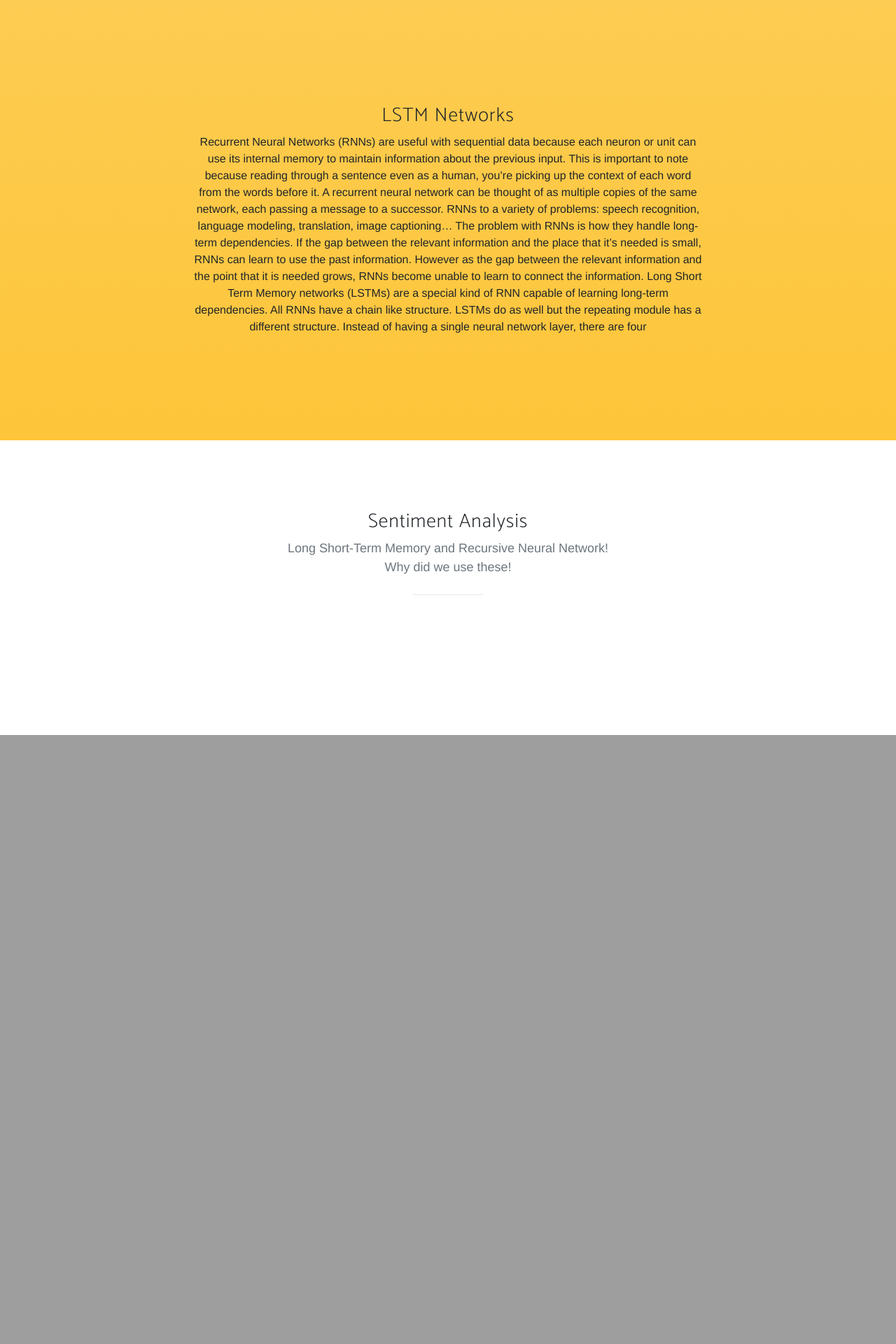
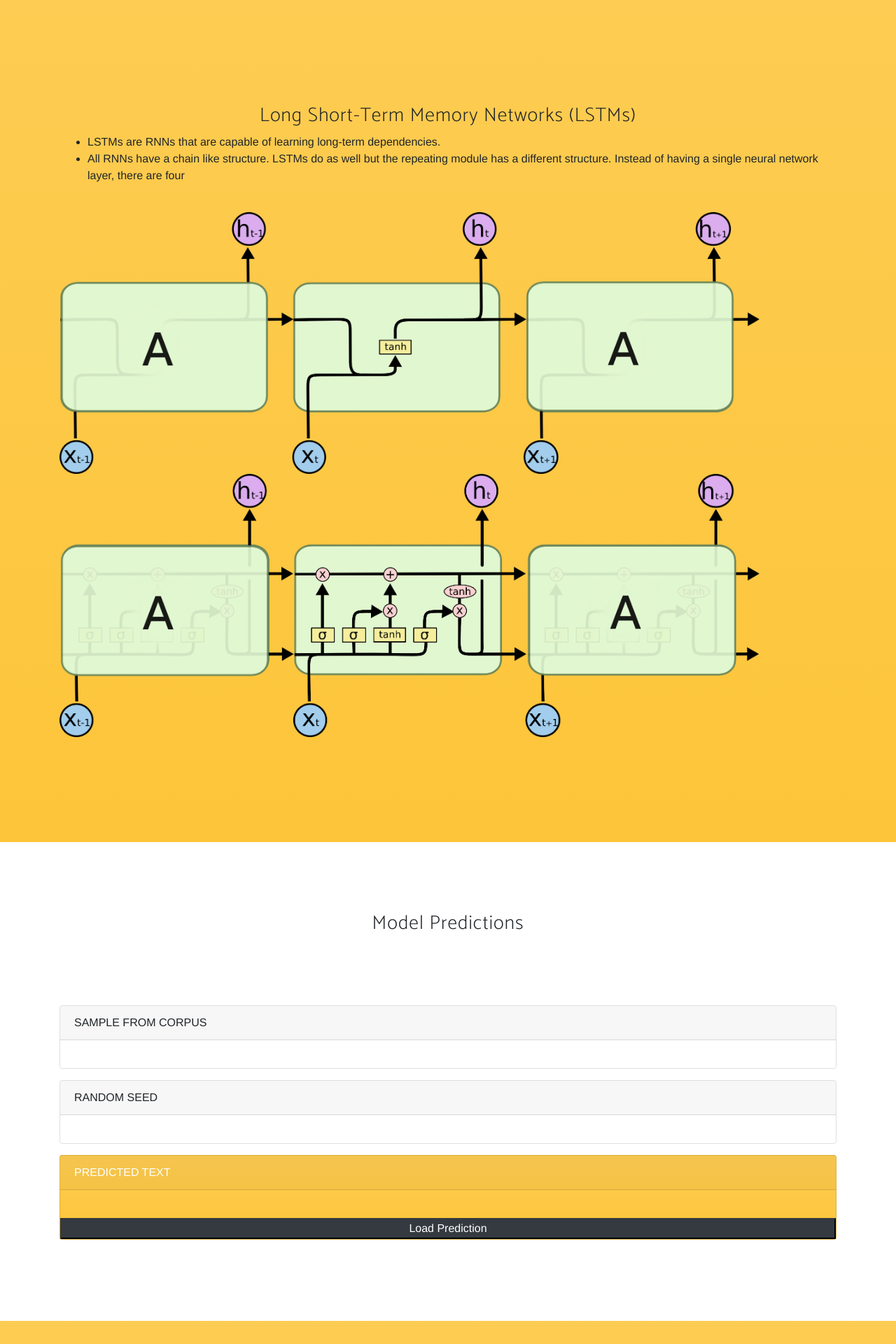
Before and after one commit to jkennedy74/DLSA, a Flask app: page / in a window 1280 px wide. Shown: the part 801-2721 px from the top of the page at 70% size. Before the commit the page ends 1851 px from the top, so only its background shows below. Run offline with Flask 2, Linux system fonts and the light colour scheme; some libraries are stand-ins or nearby versions; some web fonts are replaced.

Commit message:
layouts.  need to test outputs

```diff
--- a/templates/index.html
+++ b/templates/index.html
@@ -11,7 +11,8 @@
     <title>Deep Learning and Sentiment Analysis</title>
 
     <!-- Bootstrap core CSS -->
-    <link rel="stylesheet" href="https://stackpath.bootstrapcdn.com/bootstrap/4.1.3/css/bootstrap.min.css" integrity="sha384-MCw98/SFnGE8fJT3GXwEOngsV7Zt27NXFoaoApmYm81iuXoPkFOJwJ8ERdknLPMO" crossorigin="anonymous">
+    <link rel="stylesheet" href="https://stackpath.bootstrapcdn.com/bootstrap/4.1.3/css/bootstrap.min.css" integrity="sha384-MCw98/SFnGE8fJT3GXwEOngsV7Zt27NXFoaoApmYm81iuXoPkFOJwJ8ERdknLPMO"
+        crossorigin="anonymous">
     <link href="https://fonts.googleapis.com/css?family=Lato" rel="stylesheet">
     <link href="https://fonts.googleapis.com/css?family=Catamaran:100,200,300,400,500,600,700,800,900" rel="stylesheet">
     <link href="https://fonts.googleapis.com/css?family=Muli" rel="stylesheet">
@@ -26,25 +27,29 @@
     <nav class="navbar navbar-expand-lg navbar-light fixed-top" id="mainNav">
         <div class="container">
             <a class="navbar-brand js-scroll-trigger" href="#page-top">Deep Learning and Sentiment Analysis</a>
-            <button class="navbar-toggler navbar-toggler-right" type="button" data-toggle="collapse" data-target="#navbarResponsive" aria-controls="navbarResponsive" aria-expanded="false" aria-label="Toggle navigation">
+            <button class="navbar-toggler navbar-toggler-right" type="button" data-toggle="collapse" data-target="#navbarResponsive"
+                aria-controls="navbarResponsive" aria-expanded="false" aria-label="Toggle navigation">
                 Menu
                 <i class="fas fa-bars"></i>
             </button>
             <div class="collapse navbar-collapse" id="navbarResponsive">
                 <ul class="navbar-nav ml-auto">
                     <li class="nav-item">
-                        <a class="nav-link js-scroll-trigger" href="#project">Project Description</a>
+                        <a class="nav-link js-scroll-trigger" href="#RNNs">RNNs</a>
                     </li>
                     <li class="nav-item">
-                        <a class="nav-link js-scroll-trigger" data-toggle="modal" data-target="#ModelModal">Pretrained Models</a>
+                        <a class="nav-link js-scroll-trigger" href="#LSTMs">LSTMs</a>
                     </li>
                     <li class="nav-item">
-                        <a class="nav-link js-scroll-trigger" href="#concepts">Deep Learning</a>
+                        <a class="nav-link js-scroll-trigger" data-toggle="modal" data-target="#ModelModal">Pretrained
+                            Models</a>
                     </li>
                     <li class="nav-item">
-                        <a class="nav-link js-scroll-trigger" href="#models">Sentiment Analysis</a>
+                        <a class="nav-link js-scroll-trigger" href="#modelExploration">Model Exploration</a>
                     </li>
-
+                    <li class="nav-item">
+                        <a class="nav-link js-scroll-trigger" href="#data">Data Exploration</a>
+                    </li>
                 </ul>
             </div>
         </div>
@@ -52,33 +57,52 @@
     <!-- End Navigation -->
 
     <!-- Header -->
-    <header class="masthead" id="project">
+    <header class="masthead" id="RNNs">
         <div class="container h-100">
             <div class="row h-100">
-                <div class="col-lg-8 my-auto">
-                    <div class="header-content mx-auto">
-                        <h3>Sample Text</h3>
-                        <p id="sampleText">Load a model</p>
-                        <h3>Model Seed</h3>
-                        <p id="modelSeed">Load a model</p>
-                        <h3>Predicted Text</h3>
-                        <p id="predictedText">Load a model</p>
+                <div class="row">
+
+
+                    <div class="col-lg-12 my-auto">
+                            <div class="section-heading text-center">
+                                    <h1>Recurrent Neural Networks (RNNs)</h1>
                                 </div>
-                    <button id="predict" type="submit" class="btn btn-primary">Predict</button>
-                </div>
-                <div class="col-lg-4 my-auto">
-                    <div class="header-content mx-auto">
-                        <h3>Model Sentiment</h3>
-                        <div id="modelSentiment">
-                            <p>Load a model</p>
-                        </div>
-                        <h3>Predicted Sentiment</h3>
-                        <div id="predictSentiment">
-                            <p>Load a model</p>
+                        <div class="row">
+
+                            <div class="col-md-12">
+
+                                <ul>
+                                    <li>Useful with sequential data because each neuron uses its internal memory to
+                                        maintain information about the
+                                        previous input.</li>
+                                    <li>Can be thought of as multiple copies of the same network each passign a message
+                                        to its successor.</li>
+                                    <li>Common applications include speech recognition, language modeling, translation
+                                        and image captioning.</li>
+                                    <li>RNNs are limited in how they handle long-term dependencies</li>
+                                    <ul>
+                                        <li>Learn using past information if the gap between the relevant information
+                                            and the place it is needed is small.</li>
+                                        <li>If this gap is large, RNNs become unable to learn how to connect the
+                                            information</li>
+
+                                    </ul>
+                                </ul>
+
                             </div>
                         </div>
-                    <button id="sentiment" type="submit" class="btn btn-primary">Sentiment</button>
+
+                        <div class="row">
+                            <div class="col-md-12">
+                                <img src="../static/img/RNNs and LSTM/2 - RNN-unrolled.png" alt="Needs a Name" width="1000px">
                             </div>
+                        </div>
+                    </div>
+
+
+
+                </div>
+
             </div>
         </div>
         </div>
@@ -86,32 +110,143 @@
     <!-- End Header -->
 
     <!-- Color Blocked Sections -->
-    <section class="download bg-primary text-center" id="concepts">
+    <section class="download bg-primary" id="LSTMs">
         <div class="container">
+            <div class="section-heading text-center">
+                <h3>Long Short-Term Memory Networks (LSTMs)</h3>
+            </div>
             <div class="row">
-                <div class="col-md-8 mx-auto">
-                    <h3>LSTM Networks</h3> Recurrent Neural Networks (RNNs) are useful with sequential data because each neuron or unit can use its internal memory to maintain information about the previous input. This is important to note because reading through a sentence even as a human, you’re picking up the context of each word from the words before it. A recurrent neural network can be thought of as multiple copies of the same network, each passing a message to a successor. RNNs to a variety of problems: speech recognition, language modeling, translation, image captioning… The problem with RNNs is how they handle long-term dependencies. If the gap between the relevant information and the place that it’s needed is small, RNNs can learn to use the past information. However as the gap between the relevant information and the point that it is needed grows, RNNs become unable to learn to connect the information. Long Short Term Memory networks (LSTMs) are a special kind of RNN capable of learning long-term dependencies. All RNNs have a chain like structure. LSTMs do as well but the repeating module has a different structure. Instead of having a single neural network layer, there are four
 
+                <div class="col-lg-12 my-auto">
+                    <div class="row">
+                        <div class="col-md-12">
+                            <ul>
+                                <li>LSTMs are RNNs that are capable of learning long-term dependencies.</li>
+                                <li> All RNNs have a chain like structure. LSTMs do as well but
+                                    the repeating module has a different structure. Instead of having a single neural
+                                    network layer, there are four</li>
+                            </ul>
+                            <br>
+
+                        </div>
+
+                    </div>
+                    <div class="row">
+                        <div class="col-md-12">
+                            <img src="../static/img/RNNs and LSTM/5 - LSTM3-SimpleRNN.png" alt="Needs a Name" width="1000px">
+                        </div>
+                    </div>
+
+                    <div class="row">
+                        <div class="col-md-12">
+                            <img src="../static/img/RNNs and LSTM/6 - LSTM3-chain.png" alt="Needs a Name" width="1000px">
+                        </div>
+                    </div>
+
+
+
+                </div>
+
+            </div>
+        </div>
+    </section>
+
+    <section class="features" id="modelExploration">
+        <div class="container">
+            <div class="section-heading text-center">
+                <h3>Model Predictions</h3>
+            </div>
+            <div class="row">
+                <div class="col-lg-12 my-auto">
+                    <div class="card  bg-transparent mb-3">
+                        <div class="card-header">SAMPLE FROM CORPUS</div>
+                        <div class="card-body">
+                            <!-- We append our sample text here. -->
+                            <p class="card-text" id="sampleText"></p>
+                        </div>
+                    </div>
+
+                    <div class="card  bg-transparent mb-3">
+                        <div class="card-header">RANDOM SEED</div>
+                        <div class="card-body">
+                            <!-- We append our random seed here. -->
+                            <p class="card-text" id="modelSeed"></p>
+                        </div>
+                    </div>
+
+                    <div class="card text-white bg-primary mb-3">
+                        <div class="card-header">PREDICTED TEXT</div>
+                        <div class="card-body">
+                            <!-- We append our prediction here. -->
+                            <p class="card-text" id="predictedText"></p>
+                        </div>
+                        <button id="predict" type="submit" class="btn-dark">Load Prediction</button>
+
+                    </div>
                 </div>
             </div>
         </div>
     </section>
 
-    <section class="features" id="models">
+    <section class="download bg-primary" id="models">
         <div class="container">
             <div class="section-heading text-center">
                 <h3>Sentiment Analysis</h3>
-                <p class="text-muted">Long Short-Term Memory and Recursive Neural Network!</p>
-                <p class="text-muted">Why did we use these!</p>
+            </div>
 
-                <hr>
+            <div class="col-lg-4 my-auto">
+
+                <div class="header-content mx-auto">
+                    <div id="scatter">
+                        <!-- We append our chart here. -->
+                    </div>
+                </div>
+            </div>
+            <div class="col-lg-8 my-auto">
+                <div class="card text-white bg-transparent mb-3">
+                    <div class="card-header">CORPUS SENTIMENT</div>
+                    <div class="card-body">
+                        <!-- We append our random seed here. -->
+                        <p class="card-text" id="modelSentiment"></p>
+                    </div>
+                </div>
+                <div class="card text-white bg-transparent mb-3">
+                    <div class="card-header">PREDICTION SENTIMENT</div>
+                    <div class="card-body">
+                        <!-- We append our random seed here. -->
+                        <p class="card-text" id="predictSentiment"></p>
+                    </div>
+                    <button id="sentiment" type="submit" class="btn-dark">Generate Sentiment</button>
+
+
+                </div>
+
+            </div>
+        </div>
+    </section>
+
+    <section class="features " id="data">
+        <div class="container">
+                <div class="section-heading text-center">
+                        <h3>Explore the Data</h3>
+                    </div>
+            <div class="row">
+
+
+                <!-- Embed Tableau -->
+                <div class="embed-responsive embed-responsive-16by9" >
+                    <iframe class="embed-responsive-item" src="https://public.tableau.com/shared/KJRQGK7Y4?:display_count=no&:showVizHome=no"
+                        allowfullscreen></iframe>
+                </div>
+                <!-- End Embed Tableau -->
+
             </div>
         </div>
     </section>
     <!-- End Color Blocked Sections -->
 
     <!-- Bottom Navbar -->
-    <nav class="navbar navbar-expand-lg navbar-dark  fixed-bottom">
+    <nav class="navbar navbar-expand-lg navbar-primary text-info fixed-bottom">
         <a class="navbar-brand" href="#">Resources</a>
 
         <div class="collapse navbar-collapse" id="navbarColor03">
@@ -121,7 +256,8 @@
                 </li>
             </ul>
             <div class="btn-group dropup">
-                <button type="button" class="btn btn-link dropdown-toggle" data-toggle="dropdown" aria-haspopup="true" aria-expanded="false">
+                <button type="button" class="btn btn-link dropdown-toggle" data-toggle="dropdown" aria-haspopup="true"
+                    aria-expanded="false">
                     JS and Python Libraries
                 </button>
                 <div class="dropdown-menu">
@@ -129,14 +265,16 @@
                     <div class="dropdown-divider"></div>
                     <div class="dropdown-item-text text-dark">Python</div>
                     <a class="dropdown-item" href="https://keras.io/" target="blank">Keras</a>
-                    <a class="dropdown-item" href="https://stanfordnlp.github.io/CoreNLP/api.html" target="blank">Stanford CoreNLP</a>
+                    <a class="dropdown-item" href="https://stanfordnlp.github.io/CoreNLP/api.html" target="blank">Stanford
+                        CoreNLP</a>
                     <a class="dropdown-item" href="https://flask-mysqldb.readthedocs.io/en/latest/" target="blank">Flask-MySQLdb</a>
                     <a class="dropdown-item" href="https://github.com/bear/python-twitter" target="blank">Python-Twitter</a>
                 </div>
             </div>
 
             <div class="btn-group dropup">
-                <button type="button" class="btn btn-link dropdown-toggle" data-toggle="dropdown" aria-haspopup="true" aria-expanded="false">
+                <button type="button" class="btn btn-link dropdown-toggle" data-toggle="dropdown" aria-haspopup="true"
+                    aria-expanded="false">
                     Data Sources
                 </button>
                 <div class="dropdown-menu">
@@ -154,7 +292,7 @@
             <div class="modal-dialog" role="document">
                 <div class="modal-content">
                     <div class="modal-header">
-                    <h5 class="modal-title" id="ModalLable">Select a corpus to generate a random seed!</h5>
+                        <h5 class="modal-title" id="ModalLable">Select a Corpus</h5>
                         <button type="button" class="close" data-dismiss="modal" aria-label="Close">
                             <span aria-hidden="true">&times;</span>
                         </button>
@@ -162,12 +300,16 @@
                     <div class="modal-body">
                         <form name="myForm" action="/corpus" method="post">
                             <fieldset class="form-group">
+                                <ul>
                                 <input type="radio" class="form-check-input" name="optionsRadios" id="Seuss" value="option1">Dr. Seuss</input><br>
                                 <input type="radio" class="form-check-input" name="optionsRadios" id="POTUS" value="option2">@RealDonaldTrump</input><br>
                                 <input type="radio" class="form-check-input" name="optionsRadios" id="Illiad" value="option3">Homer</input><br>
                                 <input type="radio" class="form-check-input" name="optionsRadios" id="TimeMachine" value="option4">HG Wells</input><br>
-                            <input type="submit" class="btn-primary btn-lg btn-block" value="Signup"></input>
-                        </fieldset>
+                            </ul>
+                            <input type="reset" class="btn-dark" value="Reset Selection"></input>
+                            <input type="submit" class="btn-dark" value="Select Corpus"></input>
+
+                            </fieldset> </div>
                         </form>
                     </div>
                 </div>
@@ -177,22 +319,23 @@
         <!-- Footer -->
         <footer>
             <div class="container">
-                <p>&copy; Bryan Schwierzke, Juliana Kennedy, Phil Silberman, Michael Stewart 2018. All Rights Reserved.</p>
+                <p>&copy; Brian Schwierzke, Juliana Kennedy, Phil Silberman, Michael Stewart 2018. All Rights Reserved.</p>
             </div>
         </footer>
         <!-- End Footer -->
 
         <!-- Bootstrap core JavaScript -->
-        <script src="https://code.jquery.com/jquery-3.3.1.slim.min.js" integrity="sha384-q8i/X+965DzO0rT7abK41JStQIAqVgRVzpbzo5smXKp4YfRvH+8abtTE1Pi6jizo" crossorigin="anonymous"></script>
-        <script src="https://cdnjs.cloudflare.com/ajax/libs/popper.js/1.14.3/umd/popper.min.js" integrity="sha384-ZMP7rVo3mIykV+2+9J3UJ46jBk0WLaUAdn689aCwoqbBJiSnjAK/l8WvCWPIPm49" crossorigin="anonymous"></script>
-        <script src="https://stackpath.bootstrapcdn.com/bootstrap/4.1.3/js/bootstrap.min.js" integrity="sha384-ChfqqxuZUCnJSK3+MXmPNIyE6ZbWh2IMqE241rYiqJxyMiZ6OW/JmZQ5stwEULTy" crossorigin="anonymous"></script>
+        <script src="https://code.jquery.com/jquery-3.3.1.slim.min.js" integrity="sha384-q8i/X+965DzO0rT7abK41JStQIAqVgRVzpbzo5smXKp4YfRvH+8abtTE1Pi6jizo"
+            crossorigin="anonymous"></script>
+        <script src="https://cdnjs.cloudflare.com/ajax/libs/popper.js/1.14.3/umd/popper.min.js" integrity="sha384-ZMP7rVo3mIykV+2+9J3UJ46jBk0WLaUAdn689aCwoqbBJiSnjAK/l8WvCWPIPm49"
+            crossorigin="anonymous"></script>
+        <script src="https://stackpath.bootstrapcdn.com/bootstrap/4.1.3/js/bootstrap.min.js" integrity="sha384-ChfqqxuZUCnJSK3+MXmPNIyE6ZbWh2IMqE241rYiqJxyMiZ6OW/JmZQ5stwEULTy"
+            crossorigin="anonymous"></script>
 
         <!-- Plugin JavaScript -->
         <script src="https://cdnjs.cloudflare.com/ajax/libs/jquery-easing/1.4.1/jquery.easing.min.js"></script>
 
         <script src="../static/js/main.min.js"></script>
-        <!-- Our JavaScript -->
-        <script type="text/javascript" src="../static/js/app.js"></script>
 
 </body>
 
```
Also changed, not shown: static/img/RNNs and LSTM/1 - RNN-rolled.png (added), static/img/RNNs and LSTM/2 - RNN-unrolled.png (added), static/img/RNNs and LSTM/3 - RNN-shorttermdepdencies.png (added), static/img/RNNs and LSTM/4 - RNN-longtermdependencies.png (added), static/img/RNNs and LSTM/5 - LSTM3-SimpleRNN.png (added), static/img/RNNs and LSTM/6 - LSTM3-chain.png (added), static/img/RNNs and LSTM/unrolled RNN.png. Lines whose indentation alone changed are shown as unchanged.
